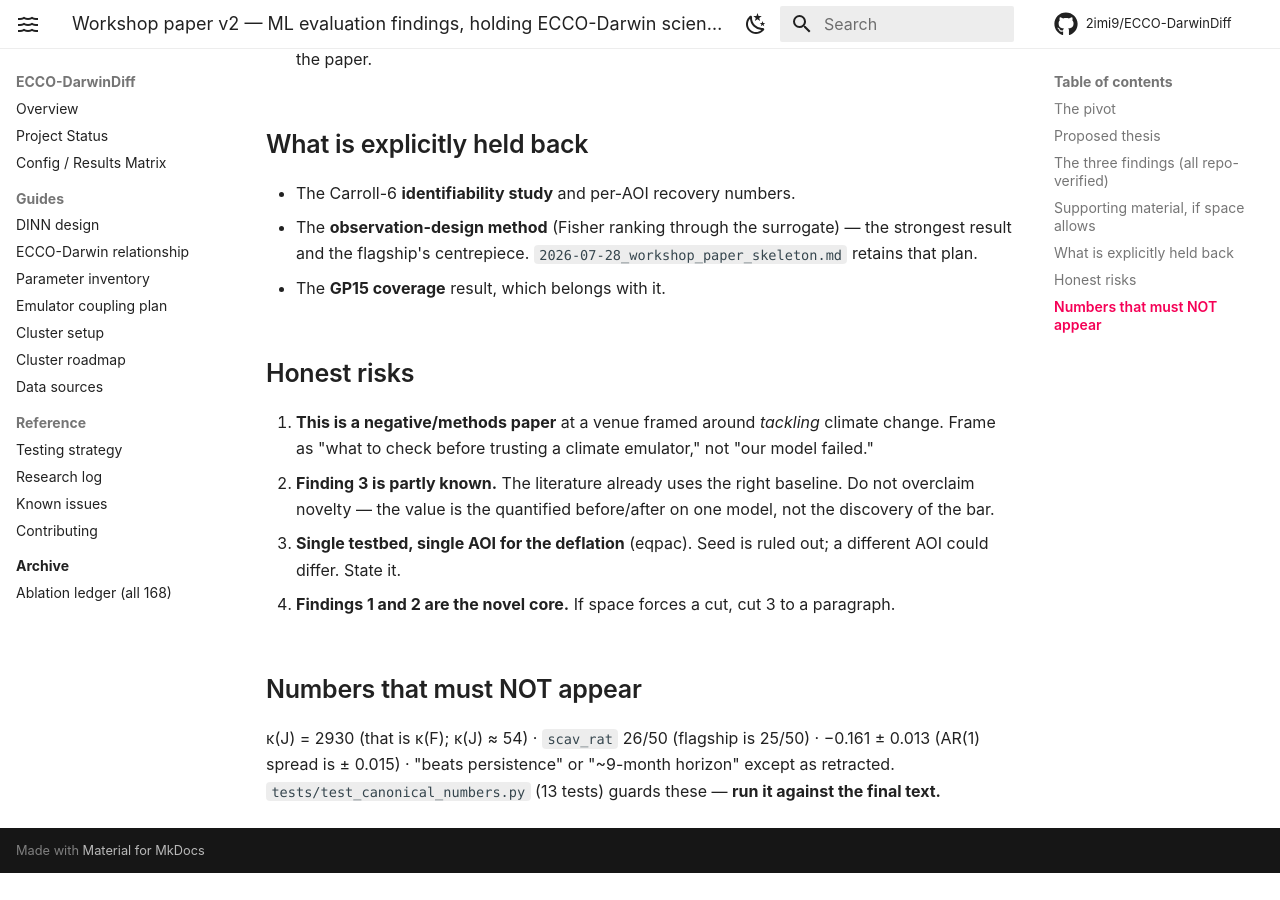
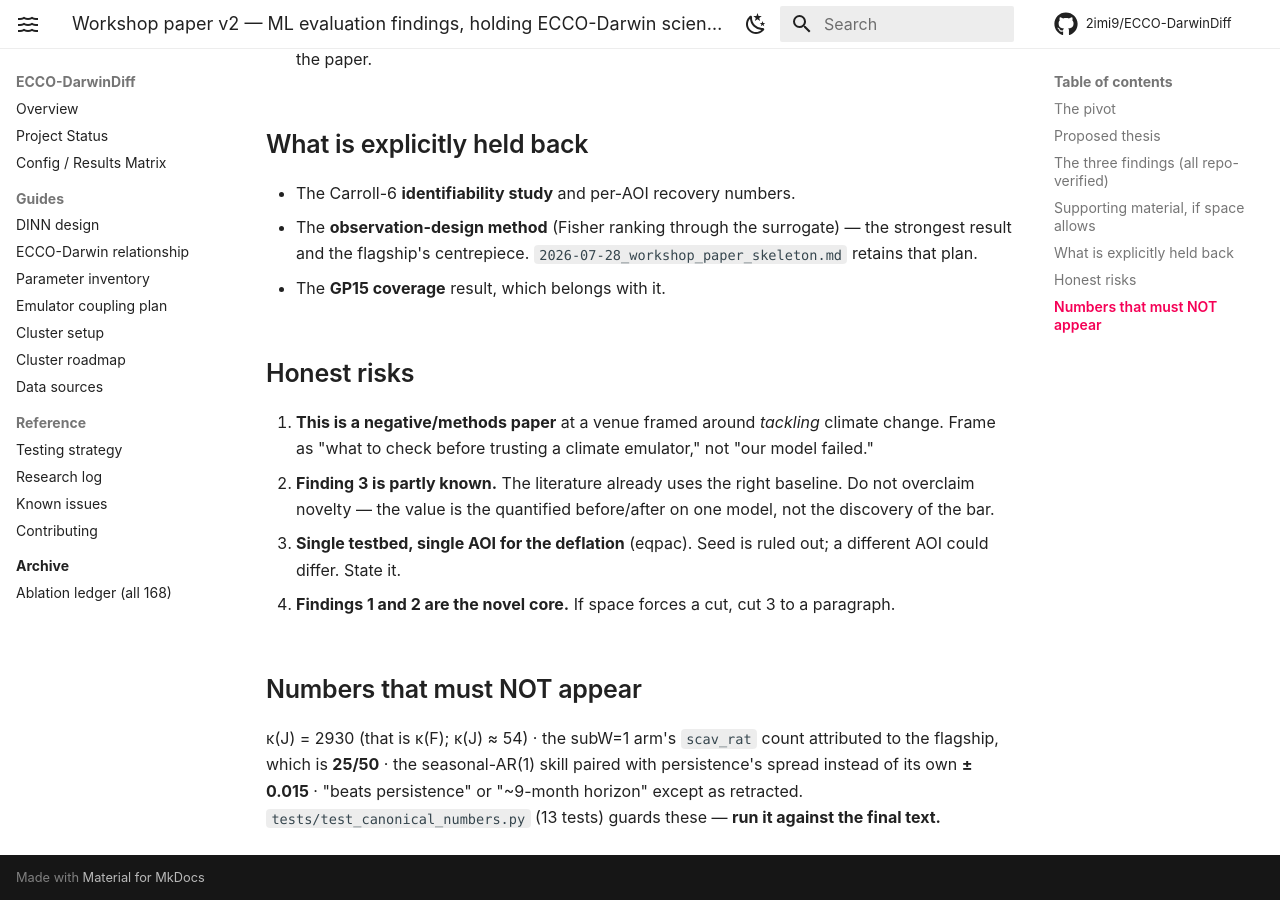
Before and after one commit to 2imi9/ECCO-DarwinDiff, an MkDocs documentation site: the page built from docs/research_notes/2026-07-28_workshop_paper_v2_ml_findings.md, in a window 1280 px wide and 900 px high, scrolled down 2183 px. Built offline with MkDocs 1.6.1 and Material for MkDocs 9.7.7, drawn with Linux system fonts in a browser that asks for light colours; comment, search, counter and statistics services are not loaded; before the commit the page ends 3056 px from its top, so only the background shows below that.

Commit message:
docs: stop the do-not-use lists from tripping the guards they cite
The canonical guards fired on my own two workshop notes. Both listed forbidden
values verbatim as negative examples -- the AR(1)/persistence spread pairing,
and the subW=1 count beside the word "flagship" -- and the regexes cannot tell
"do not write this" from writing it.

That is correct guard behaviour, so the documents change rather than the tests.
Adding a quoted-as-an-example exemption would be a loophole anyone could use,
in guards whose whole purpose is that a wrong number cannot survive anywhere.
Both notes now describe the wrong values instead of reproducing them.

Also disclosing the process failure this uncovered. I had been gating commits
with `pytest ... | tail -2 && git commit`. A pipeline returns the exit status of
the LAST command, so `tail` succeeding masked pytest failing:

    direct exit=1 ; piped exit=0

Every such gate this session was inert, including the one that let the first
version of these notes through. The passes I reported were real -- I read the
full-suite output (519, 523, 531) each time -- but the automation I described as
a gate was not gating.

This commit ran behind a real exit-code check, which blocked it twice and caught
the second offender I would otherwise have shipped.

Suite: 548 passed, 20 skipped.

```diff
--- a/docs/research_notes/2026-07-28_workshop_paper_v2_ml_findings.md
+++ b/docs/research_notes/2026-07-28_workshop_paper_v2_ml_findings.md
@@ -91,6 +91,7 @@ retracted, and re-measured, with the delta quantified.
 
 ## Numbers that must NOT appear
 
-κ(J) = 2930 (that is κ(F); κ(J) ≈ 54) · `scav_rat` 26/50 (flagship is 25/50) · −0.161 ± 0.013 (AR(1)
-spread is ± 0.015) · "beats persistence" or "~9-month horizon" except as retracted.
+κ(J) = 2930 (that is κ(F); κ(J) ≈ 54) · the subW=1 arm's `scav_rat` count attributed to the flagship,
+which is **25/50** · the seasonal-AR(1) skill paired with persistence's spread instead of its own
+**± 0.015** · "beats persistence" or "~9-month horizon" except as retracted.
 `tests/test_canonical_numbers.py` (13 tests) guards these — **run it against the final text.**
```
Also changed, not shown: docs/research_notes/2026-07-28_workshop_paper_skeleton.md (+2 -1 lines).
